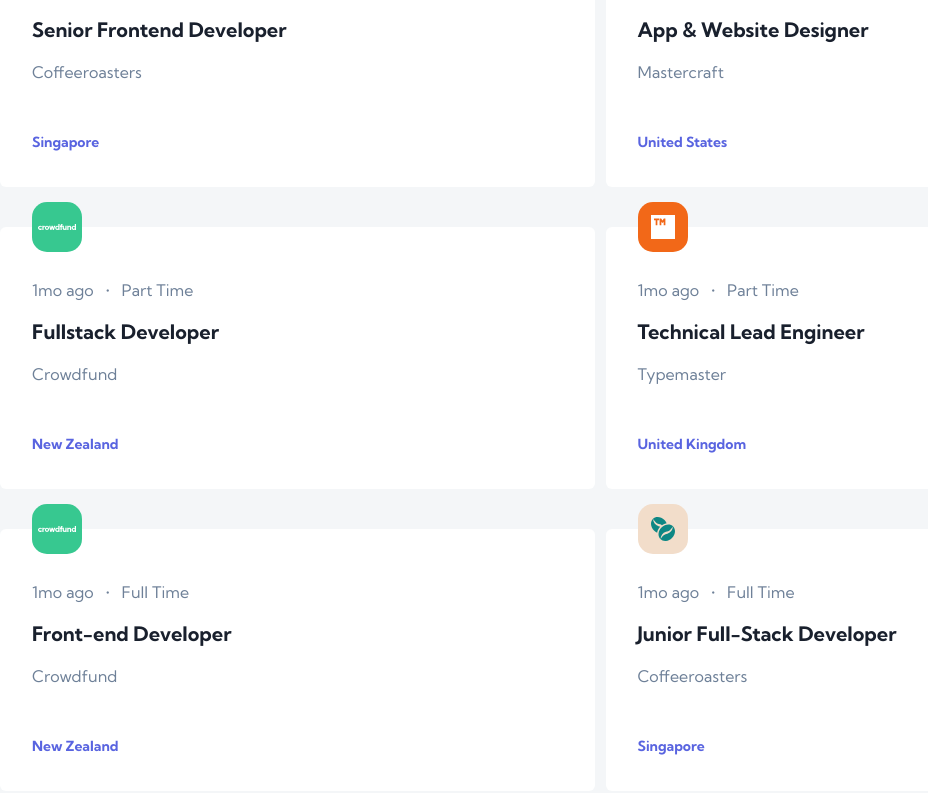
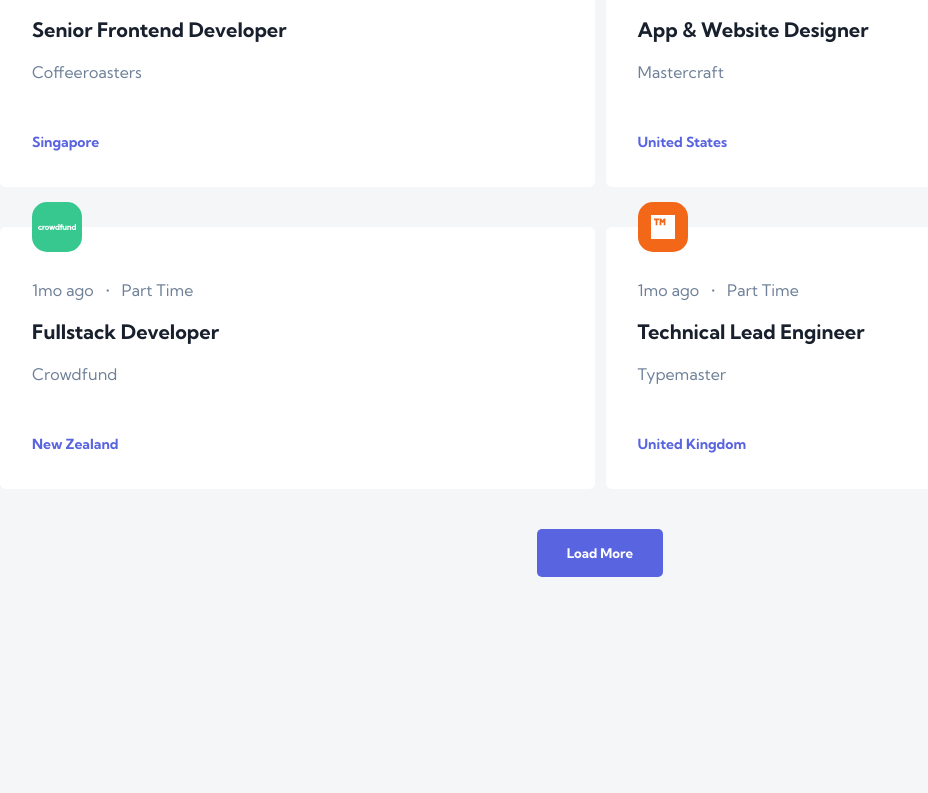
Before and after one commit to Moorroww/FrontEndMentor---DevJobs-2, a React (Vite) app: page / in a window 1280 px wide. Shown: the part 1523-2316 px from the top of the page, without its empty margins (40-968 px from the left). After the commit the page ends 2162 px from the top, so only its background shows below. Built offline with nearby package versions, Linux system fonts and the light colour scheme.

Commit message:
DevJ-4: Show more btn in CardsSection

```diff
--- a/src/Components/HomePage/CardsSection/CardsSection.css.tsx
+++ b/src/Components/HomePage/CardsSection/CardsSection.css.tsx
@@ -6,11 +6,20 @@
   grid-template-columns: 1fr;
   row-gap: 2.4rem;
 
+  & > button {
+    max-width: 14.1rem;
+    justify-self: center;
+  }
+
   @media (width>767px) {
     margin-inline: 4rem;
     grid-template-columns: 1fr 1fr;
     row-gap: 4rem;
     column-gap: 1.1rem;
+
+    & > button {
+      grid-column: span 2 / span 2;
+    }
   }
 
   @media (width>1439px) {
@@ -20,5 +29,9 @@
     justify-self: center;
     grid-template-columns: 1fr 1fr 1fr;
     column-gap: 3rem;
+
+    & > button {
+      grid-column: span 3 / span 3;
+    }
   }
 `;
--- a/src/Components/HomePage/CardsSection/CardsSection.tsx
+++ b/src/Components/HomePage/CardsSection/CardsSection.tsx
@@ -1,12 +1,14 @@
 import React, { useEffect, useState } from "react";
+import axios from "axios";
 
 import { Card } from "./Card";
 
+import { StyledButtonMain } from "../../_shared/ButtonsAndMisc.css";
 import { StyledCardsSectionContainer } from "./CardsSection.css";
-import axios from "axios";
 
 export const CardsSection = () => {
   const [companies, setCompanies] = useState([]);
+  const [visibleCompanies, setVisibleCompanies] = useState(12);
 
   useEffect(() => {
     axios.get("/data.json").then((res) => {
@@ -14,11 +16,20 @@
     });
   }, []);
 
+  const showMore = () => {
+    setVisibleCompanies((prevVisibleCompanies) => prevVisibleCompanies + 12);
+  };
+
   return (
     <StyledCardsSectionContainer>
-      {companies.map((company, key) => {
+      {companies.slice(0, visibleCompanies).map((company, key) => {
         return <Card key={key} company={company} />;
       })}
+      {visibleCompanies < companies.length && (
+        <StyledButtonMain onClick={showMore} paddingX="3rem" paddingY="1.6rem">
+          Load More
+        </StyledButtonMain>
+      )}
     </StyledCardsSectionContainer>
   );
 };
--- a/src/Components/HomePage/HomePage.css.tsx
+++ b/src/Components/HomePage/HomePage.css.tsx
@@ -2,4 +2,5 @@
 
 export const HomePageContainer = styled.div`
   display: grid;
+  margin-bottom: 6.2rem;
 `;
```
